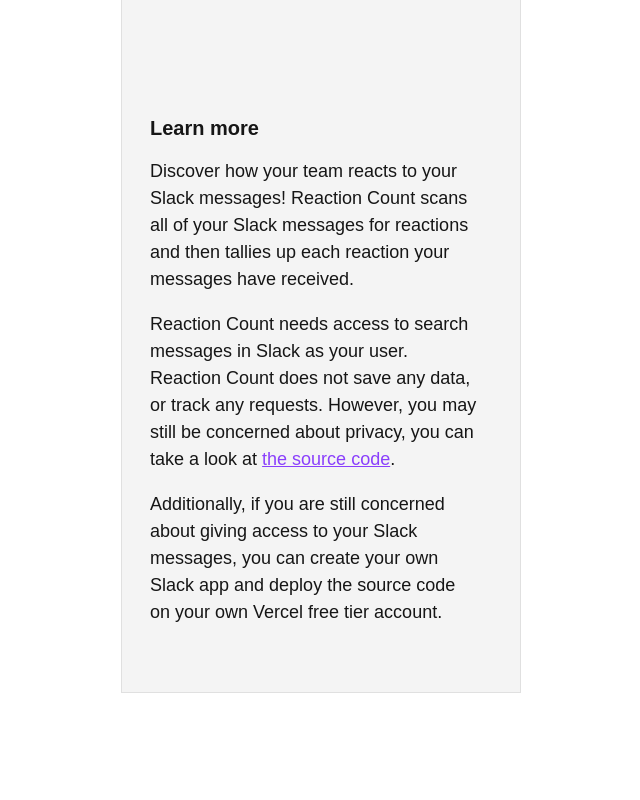
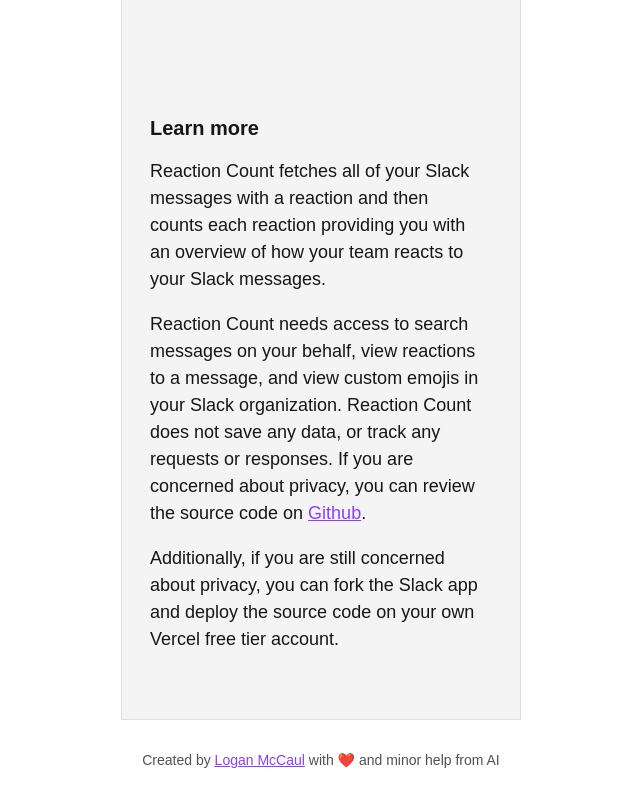
Before and after one commit to loganmccaul/ReactionCount, a website: page index.html in a window 1280 px wide. Shown: the part 1207-2007 px from the top of the page, without its empty margins (319-959 px from the left). Before the commit the page ends 1900 px from the top, so only its background shows below. Drawn offline with Linux system fonts and the light colour scheme.

Commit message:
Update logging, description, and footer

```diff
--- a/api/reaction-count/[exchange].ts
+++ b/api/reaction-count/[exchange].ts
@@ -21,9 +21,7 @@
 
 const clientSecret = process.env.CLIENT_SECRET;
 const clientId = process.env.CLIENT_ID;
-const web = new WebClient(undefined, {
-    logLevel: LogLevel.DEBUG
-});
+const web = new WebClient();
 
 interface Message {
     channel: string;
--- a/index.html
+++ b/index.html
@@ -28,18 +28,19 @@
             Learn more
           </h2>
           <p>
-            Discover how your team reacts to your Slack messages!
-            Reaction Count scans all of your Slack messages for reactions and then tallies up each reaction your messages have received.
+            Reaction Count fetches all of your Slack messages with a reaction and then counts each reaction providing you with an overview of how your team reacts to your Slack messages.
           </p>
           <p>
-            Reaction Count needs access to search messages in Slack as your user. Reaction Count does not save any data, or track any requests. However, you may still be concerned
-            about privacy, you can take a look at <a target="_blank" href="https://github.com/loganmccaul/ReactionCount">the source code</a>.
+            Reaction Count needs access to search messages on your behalf, view reactions to a message, and view custom emojis in your Slack organization. Reaction Count does not save any data, or track any requests or responses. If you are concerned
+            about privacy, you can review the source code on <a target="_blank" href="https://github.com/loganmccaul/ReactionCount">Github</a>.
           </p>
           <p>
-            Additionally, if you are still concerned about giving access to your Slack messages, you can create your own Slack app and deploy the source code on your own Vercel free tier account.
+            Additionally, if you are still concerned about privacy, you can fork the Slack app and deploy the source code on your own Vercel free tier account.
           </p>
         </section>
       </main>
+      <footer>
+        <p>Created by <a href="https://loganmccaul.com" target="_blank">Logan McCaul</a> with ❤️ and minor help from AI</p>
       <script src="/index.js"></script>
     </body>
 </html>
--- a/index.js
+++ b/index.js
@@ -216,9 +216,9 @@
     return;
   }
 
-  // Share top 5 link
+  // Share top 10 link
   if (e.target && e.target.classList.contains("share")) {
-    copy([...document.querySelectorAll(".bar")].slice(0, 5)).then(() =>
+    copy([...document.querySelectorAll(".bar")].slice(0, 10)).then(() =>
       showTooltip(e.target)
     );
     return;
--- a/main.css
+++ b/main.css
@@ -262,3 +262,15 @@
 .description a {
     color: var(--link);
 }
+
+/** FOOTER */
+footer {
+    text-align: center;
+    font-size: 0.875rem;
+    color: var(--text-secondary);
+    margin: 2rem 0;
+}
+
+footer p a {
+    color: var(--link);
+}
```
